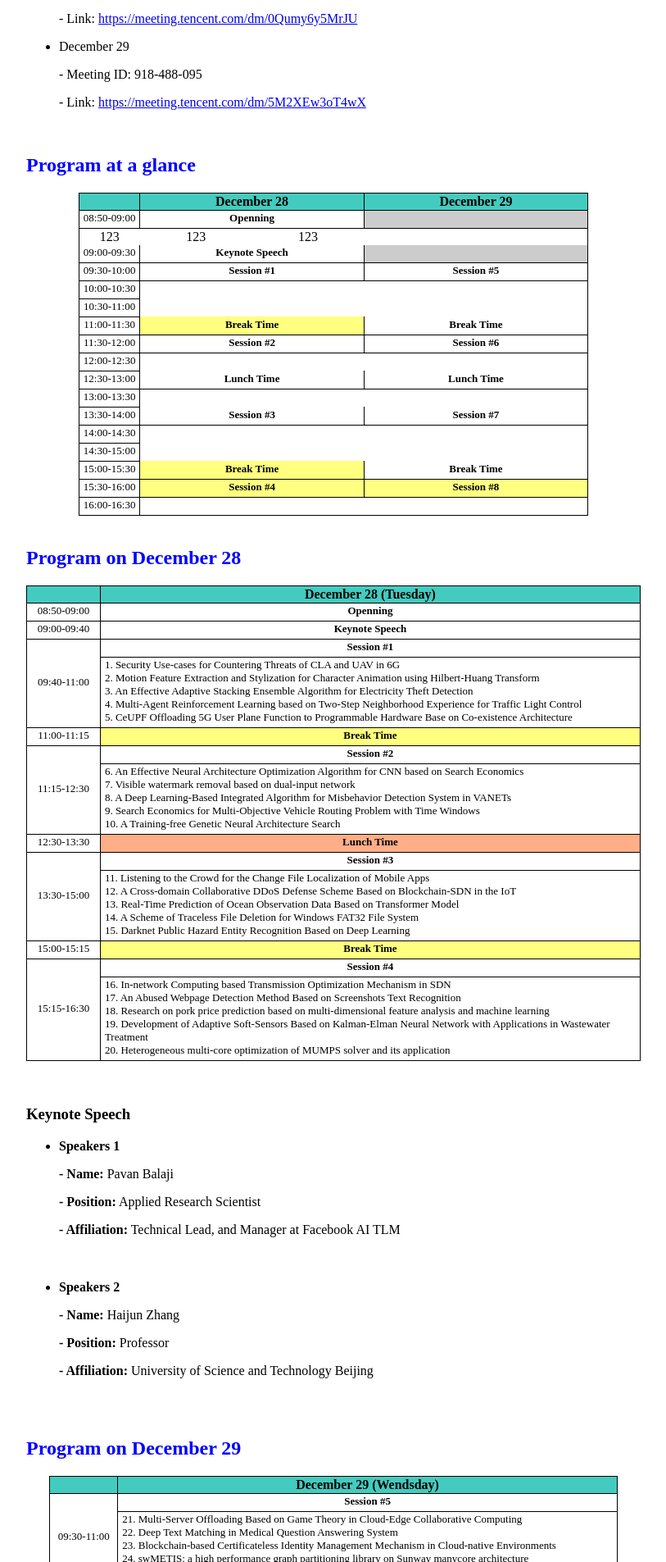
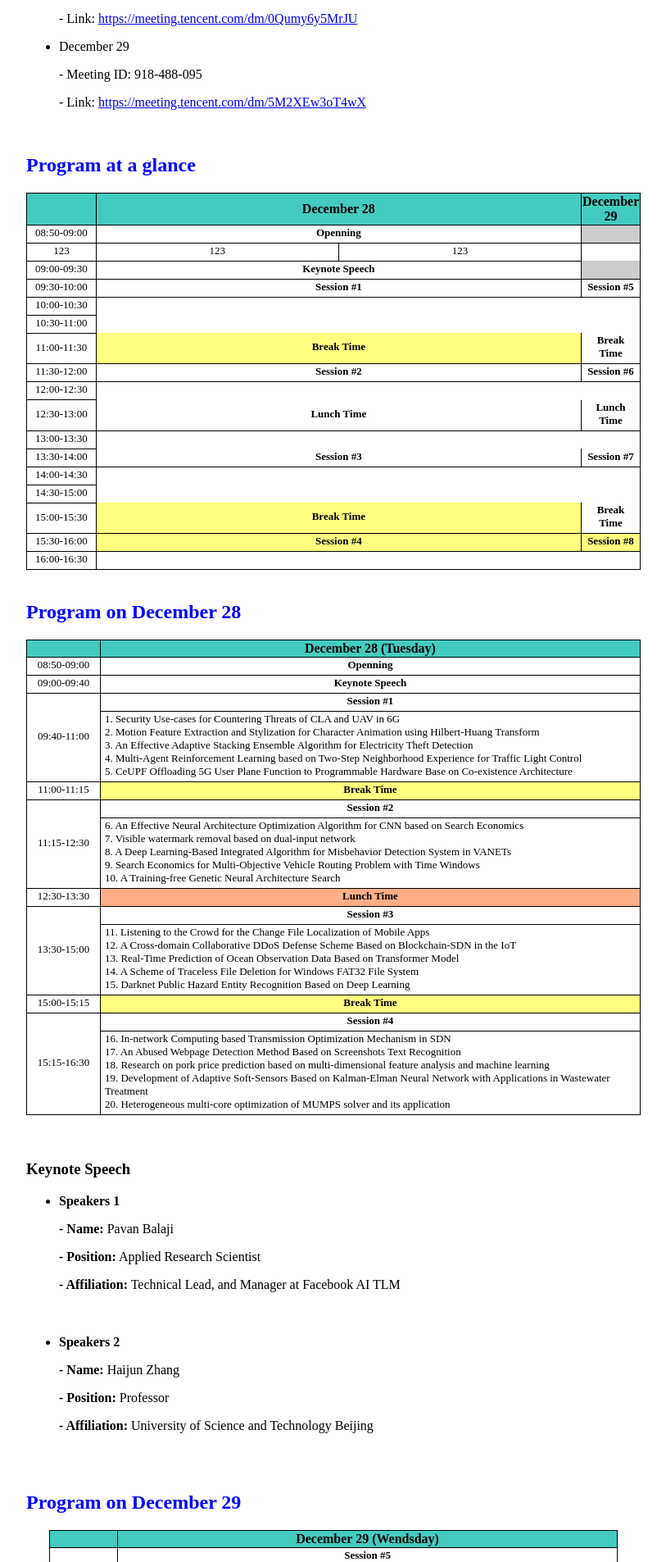
Before and after one commit to icea-conf/2021, a Jekyll site: the page built from program/index.html, in a window 1280 px wide. Shown: the part 591-2496 px from the top of the page at 82% size, without its empty margins (233-1046 px from the left). Built offline with Jekyll 4.4.1, drawn with Linux system fonts in a browser that asks for light colours.

Commit message:
Update index.html

```diff
--- a/program/index.html
+++ b/program/index.html
@@ -37,9 +37,9 @@ title: ACM ICEA 2021
                          </tr>
 
                          <tr>
-                              <td>123</td>
-                              <td>123</td>
-                              <td>123</td>
+                              <td class="tcontent4" width="12%">123</td>
+                              <td class="tcontent4" width="44%">123</td>
+                              <td class="tcontent4" width="44%">123</td>
                          </tr>
 
                          <tr>
```
